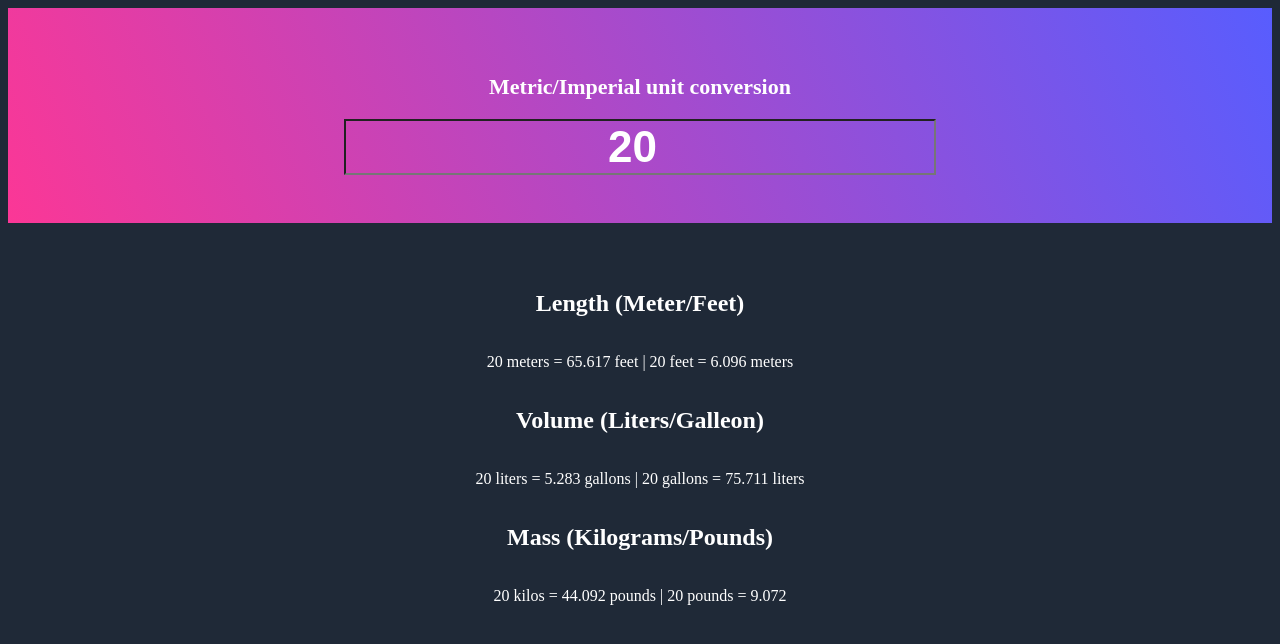
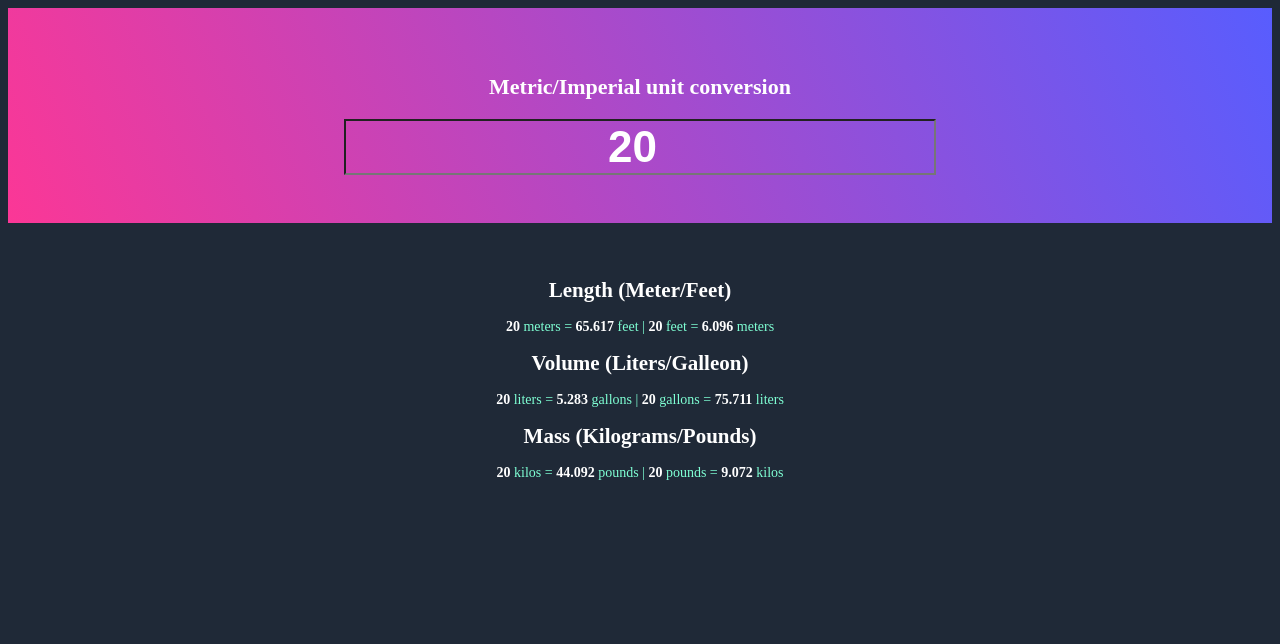
Before and after one commit to ramiinberg/js-unit-conversion, a plain HTML site: page index.html in a window 1280 px wide. Drawn offline with Linux system fonts and the light colour scheme.

Commit message:
finished styling

```diff
--- a/index.css
+++ b/index.css
@@ -22,11 +22,8 @@ section {
   position: relative;
   padding: 3rem;
   display: flex;
-  align-content: center;
-  justify-content: center;
   flex-direction: column;
   text-align: center;
-  font-size: 1rem;
 }
 
 /* input settings */
@@ -55,12 +52,17 @@ section {
 }
 
 /* results */
-.results-section {
+.result-section {
   flex: auto;
   font-size: 14px;
   line-height: 5px;
 }
 
-.results-section p {
-  font-size: 20px;
+.result-section p {
+  color: aquamarine;
 }
+
+.result-section span {
+  font-weight: bold;
+  color: white;
+}
--- a/index.html
+++ b/index.html
@@ -25,7 +25,7 @@
         <h2>Mass (Kilograms/Pounds)</h2>
         <p>
           <span id="const-kg-el"></span> kilos = <span id="kg-to-pounds-el"></span> pounds |
-          <span id="const-pounds-el"></span> pounds = <span id="pounds-to-kg-el"></span>
+          <span id="const-pounds-el"></span> pounds = <span id="pounds-to-kg-el"></span> kilos
         </p>
       </section>
       <script src="./index.js"></script>
```
